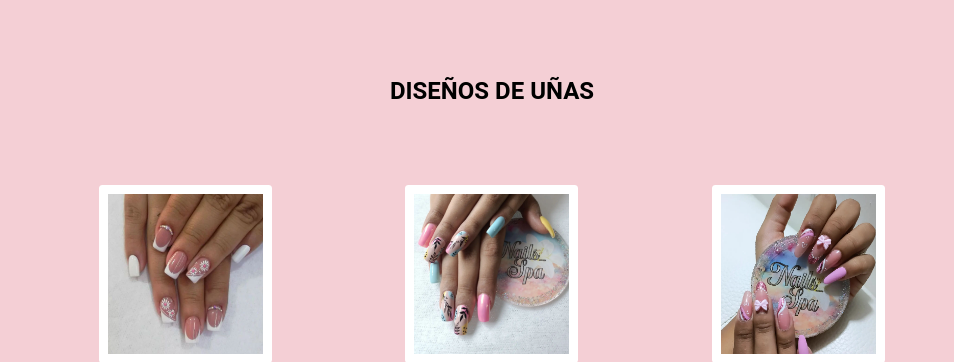
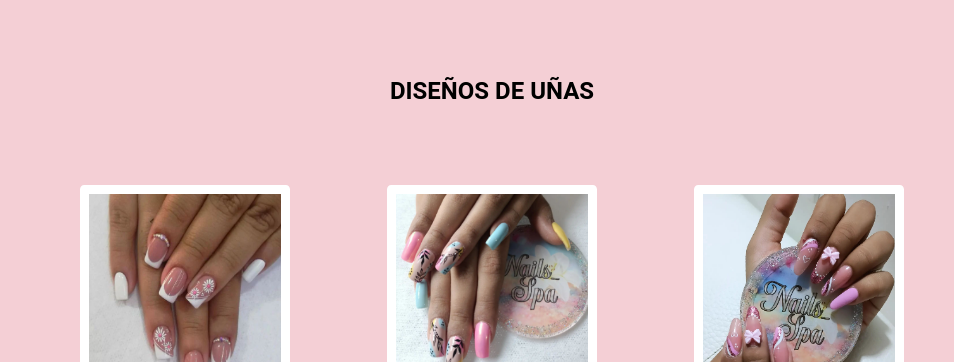
Before and after one commit to GAROS01/mockup-front-end-project, a plain HTML site: page index.html in a window 1280 px wide. Shown: the part 590-952 px from the top of the page, without its empty margins (148-1102 px from the left). Drawn offline with Linux system fonts and the light colour scheme.

Commit message:
Actualizar tamaño de las uñas en style-home.css

```diff
--- a/estilos/style-home.css
+++ b/estilos/style-home.css
@@ -75,8 +75,8 @@ header {
 .uñas {
     display: flex;
     justify-content: space-around;
-    width: 155px;
-    height: 160px;
+    width: 15vw;
+    height: 16vw;
     border-radius: 2%;
     border: solid 9px #ffffff;
     box-shadow: rgb(0, 0, 0), 0px 0px 10px 0px;
```
